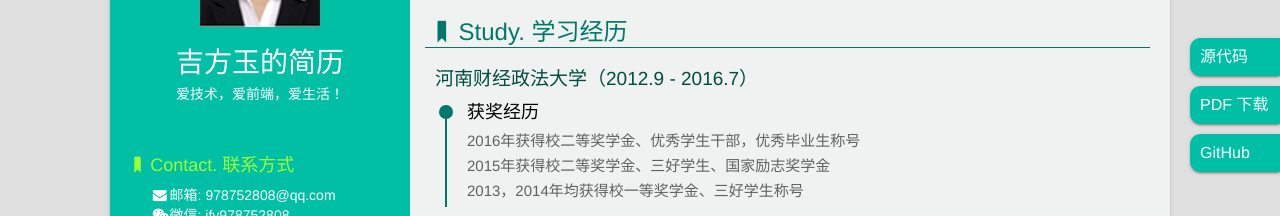
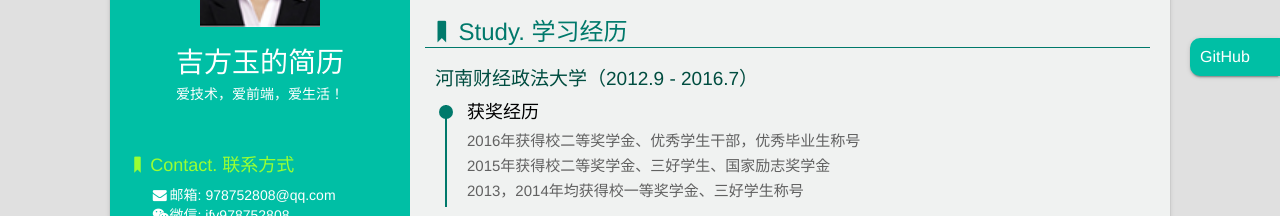
Before and after one commit to xiayuyingyun/xiayuyingyun.github.io, a website with bundled scripts: page print.html in a window 1280 px wide. Shown: the part 202-418 px from the top of the page. Built offline with nearby package versions, Linux system fonts and the light colour scheme.

Commit message:
Update print.html

```diff
--- a/print.html
+++ b/print.html
@@ -27,17 +27,9 @@
 <body>
 <aside>
     <ul>
+
         <li>
-                <a href="https://xiayuyingyun.github.io/" target="_blank">源代码</a>
-            </li>
-            <li>
-                <a href="前端工程师-吉方玉.pdf" target="_blank">PDF 下载</a>
-            </li>
-            <!--<li>-->
-                <!--<a href="https://www.anotherhome.net" target="_blank">Blog</a>-->
-            <!--</li>-->
-            <li>
-                <a href="#" target="_blank">GitHub</a>
+            <a href="https://github.com/xiayuyingyun/" target="_blank">GitHub</a>
         </li>
     </ul>
 </aside>
```
Lines whose indentation alone changed are shown as unchanged.
